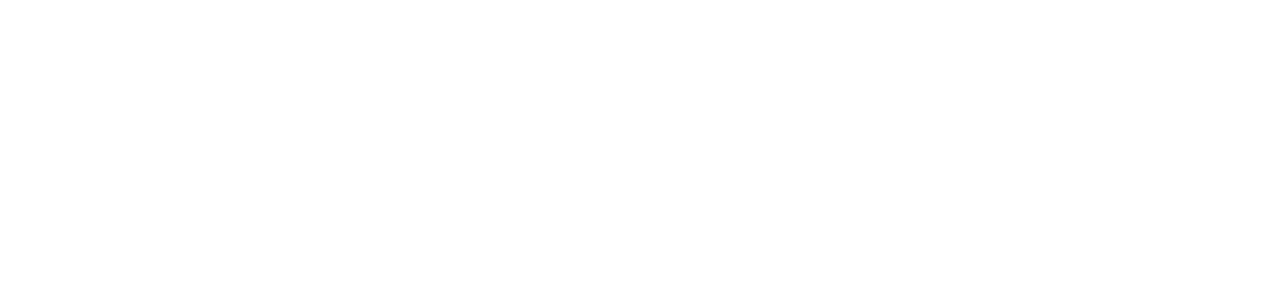
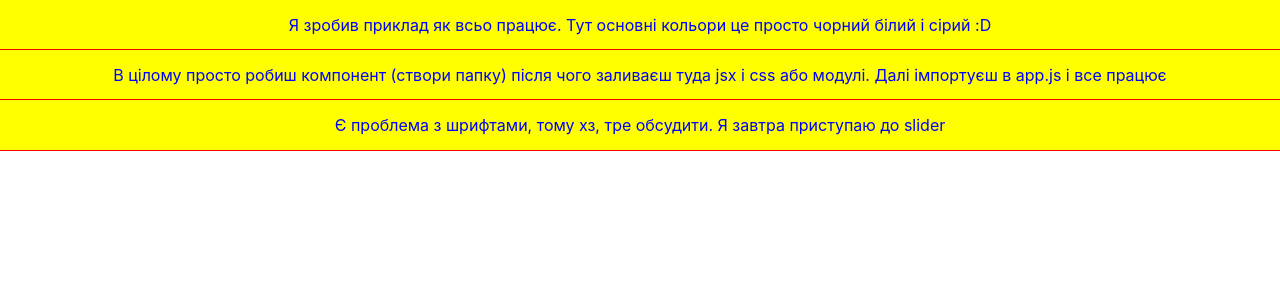
Before and after one commit to Katya-Kondratchuk/raywell-group-site, a React (Create React App) app: page / in a window 1280 px wide. Shown: the top 300 px of the page. Built offline with nearby package versions, Linux system fonts and the light colour scheme.

Commit message:
base color added, created component folder, created slider component, test component added to app.js

```diff
--- a/src/App.js
+++ b/src/App.js
@@ -1,7 +1,9 @@
+import Slider from "./Components/slider/Slider";
+
 
 function App() {
   return (
-console.log('test')
+   <Slider />
   );
 }
 
--- /dev/null
+++ b/src/Components/slider/Slider.jsx
@@ -0,0 +1,13 @@
+import './slider.css'
+
+const Slider = () => {
+    return (
+        <section className="d-flex">
+        <p className="slider">Я зробив приклад як всьо працює. Тут основні кольори це просто чорний білий і сірий :D</p>
+        <p className="slider">В цілому просто робиш компонент (створи папку) після чого заливаєш туда jsx і css або модулі. Далі імпортуєш в app.js і все працює</p>
+        <p className="slider">Є проблема з шрифтами, тому хз, тре обсудити. Я завтра приступаю до slider</p>
+        </section>
+    )
+}
+
+export default Slider;
--- /dev/null
+++ b/src/Components/slider/slider.css
@@ -0,0 +1,17 @@
+.d-flex {
+    display: flex;
+    flex-direction: column;
+
+}
+
+
+.slider {
+    display: flex;
+    justify-content: center;
+    align-items: center;
+    width: 100%;
+    height: 50px;
+    background-color: yellow;
+    color: blue;
+    outline: 1px solid red;
+}
--- a/src/index.css
+++ b/src/index.css
@@ -1,4 +1,10 @@
-@import-normalize;
+:root {
+--main-grey: #999999;
+--main-black: #000000;
+}
+
+@import "normalize.css";
+@import "sanitize.css";
 
 body {
   margin: 0;
@@ -7,9 +13,32 @@
     sans-serif;
   -webkit-font-smoothing: antialiased;
   -moz-osx-font-smoothing: grayscale;
+
 }
 
 code {
   font-family: source-code-pro, Menlo, Monaco, Consolas, 'Courier New',
     monospace;
 }
+
+h1,
+h2,
+h3,
+h4,
+h5,
+h6,
+p {
+  margin: 0;
+}
+
+ul,
+ol {
+  margin: 0;
+  padding: 0;
+}
+
+img {
+  display: block;
+  max-width: 100%;
+  height: auto;
+}
```
Also changed, not shown: public/robots.txt (deleted).
